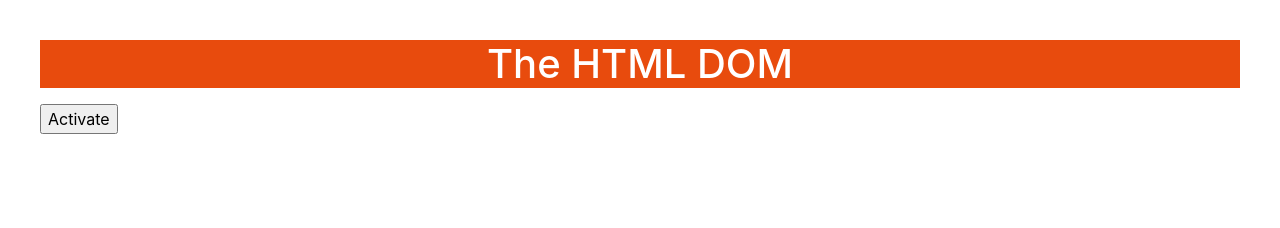
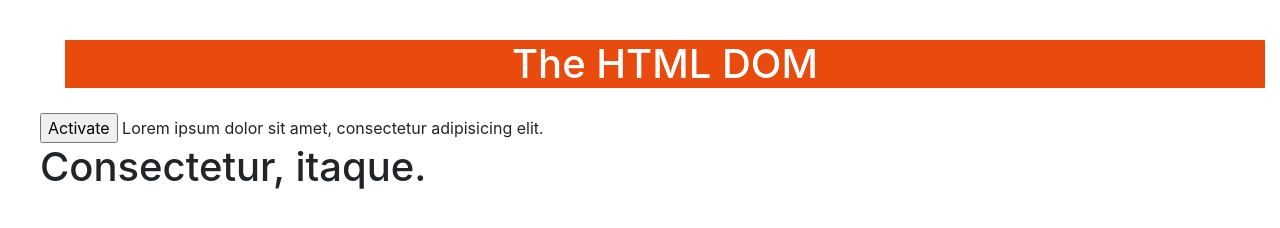
Before and after one commit to WinterCricket/DOMstudies, a plain HTML site: page index.html in a window 1280 px wide. Drawn offline with nearby package versions, Linux system fonts and the light colour scheme.

Commit message:
use inner html for inserting

```diff
--- a/index.html
+++ b/index.html
@@ -7,7 +7,7 @@
 	<link rel="stylesheet" href="https://stackpath.bootstrapcdn.com/bootstrap/4.1.3/css/bootstrap.min.css" integrity="sha384-MCw98/SFnGE8fJT3GXwEOngsV7Zt27NXFoaoApmYm81iuXoPkFOJwJ8ERdknLPMO" crossorigin="anonymous">
 </head>
 <body>
-	<div>
+	<div id="theDiv">
 		<h1 id = "myTitle">The HTML DOM</h1>
 
 
--- a/mainJS.js
+++ b/mainJS.js
@@ -3,18 +3,23 @@
 //switch to an argument
 //old school
 
-function myFunction() {
+// function myFunction() {
 
-	document.write("Listen, look, read, then write for you life!");
-}
+// 	document.write("Listen, look, read, then write for you life!");
+// }
 
 
 
 //innerHTML
 
-var myText = "Lorem ipsum dolor sit amet, consectetur adipisicing elit. Consectetur, itaque.";
+var myText = "Lorem ipsum dolor sit amet, consectetur adipisicing elit. <h1>Consectetur, itaque.</h1>";
 var targetDiv = document.getElementById('theDiv');
-//targetDiv.innerHTML = targetDiv.innerHTML + myText;
+//targetDiv.innerHTML = myText;
+targetDiv.innerHTML = targetDiv.innerHTML + myText;
+
+
+
+//DOM manipulation methods
 
 
 document.getElementById('actButton').onclick=function(){
--- a/style.css
+++ b/style.css
@@ -1,11 +1,25 @@
 div {
 	position: relative;
 	margin:40px;
+	/*background-color: #E84B0D;
+	text-align: center;
+	color: #fff !important;*/
 }
 
+
+/*h1 {
+	margin: 25px;
+	width: 100%;
+	background-color: #E84B0D;
+	text-align: center;
+	font-size: 24px;
+	font-family: sans-serif;
+	color: #fff !important;
+
+}*/
 #myTitle {
-	/*margin: 25px;
-	width: 100%;*/
+	margin: 25px;
+	width: 100%;
 	background-color: #E84B0D;
 	text-align: center;
 	/*font-size: 24px;
```
